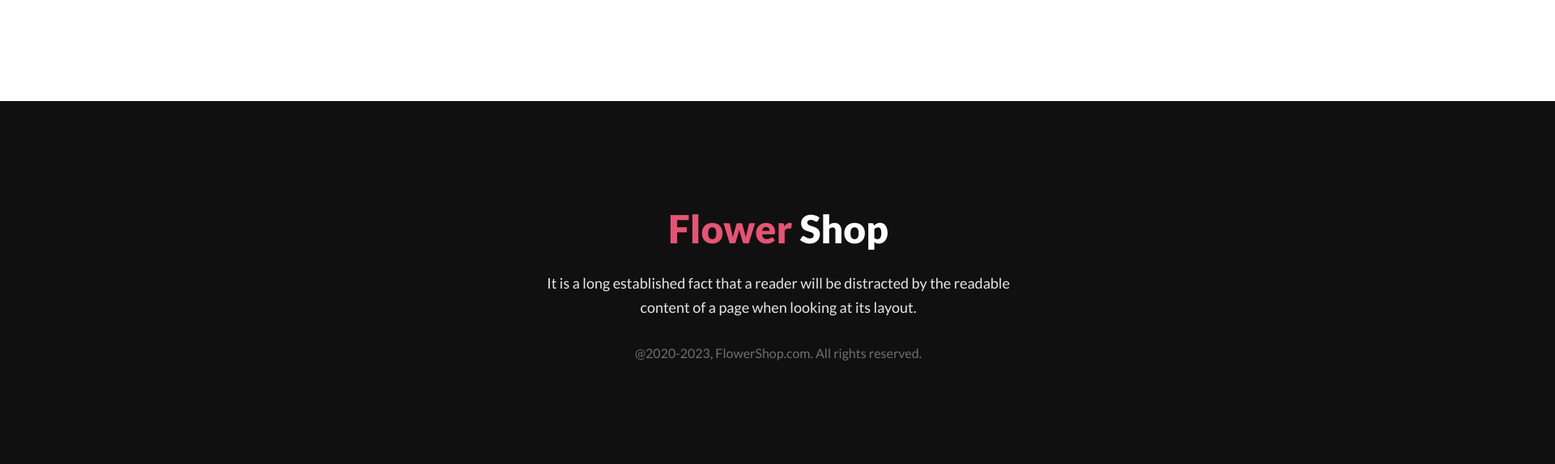
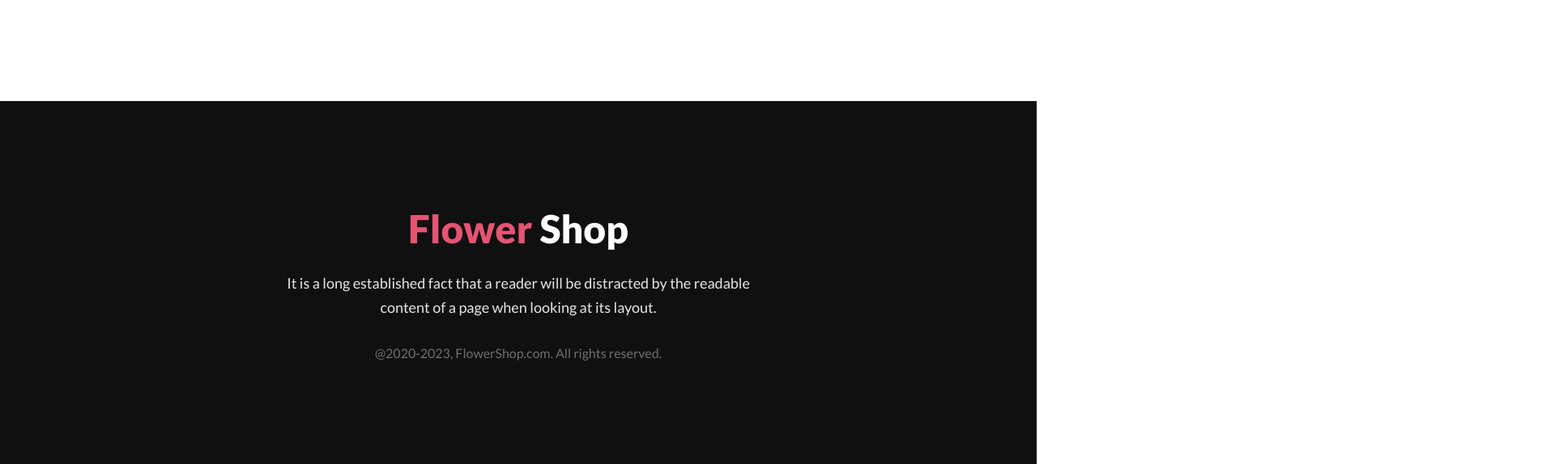
Before and after one commit to priyotush25/flower-shop, a plain HTML site: page index.html in a window 1280 px wide. Shown: the part 4283-4857 px from the top of the page at 81% size, 1920 px wide, since content can reach past the window. Drawn offline with Linux system fonts and the light colour scheme.

Commit message:
footer section add

```diff
--- a/style/style.css
+++ b/style/style.css
@@ -244,7 +244,7 @@ header {
 
 /*=======footer Section Style=========*/
 .footer-section {
-  width: 1922px;
+  max-width: 1922px;
   height: 449px;
   margin: 0 auto;
   background: rgb(17, 16, 16);
@@ -254,6 +254,7 @@ header {
   flex-direction: column;
   align-items: center;
   justify-content: center;
+  box-sizing: border-box;
 }
 
 .footer-title {
```
